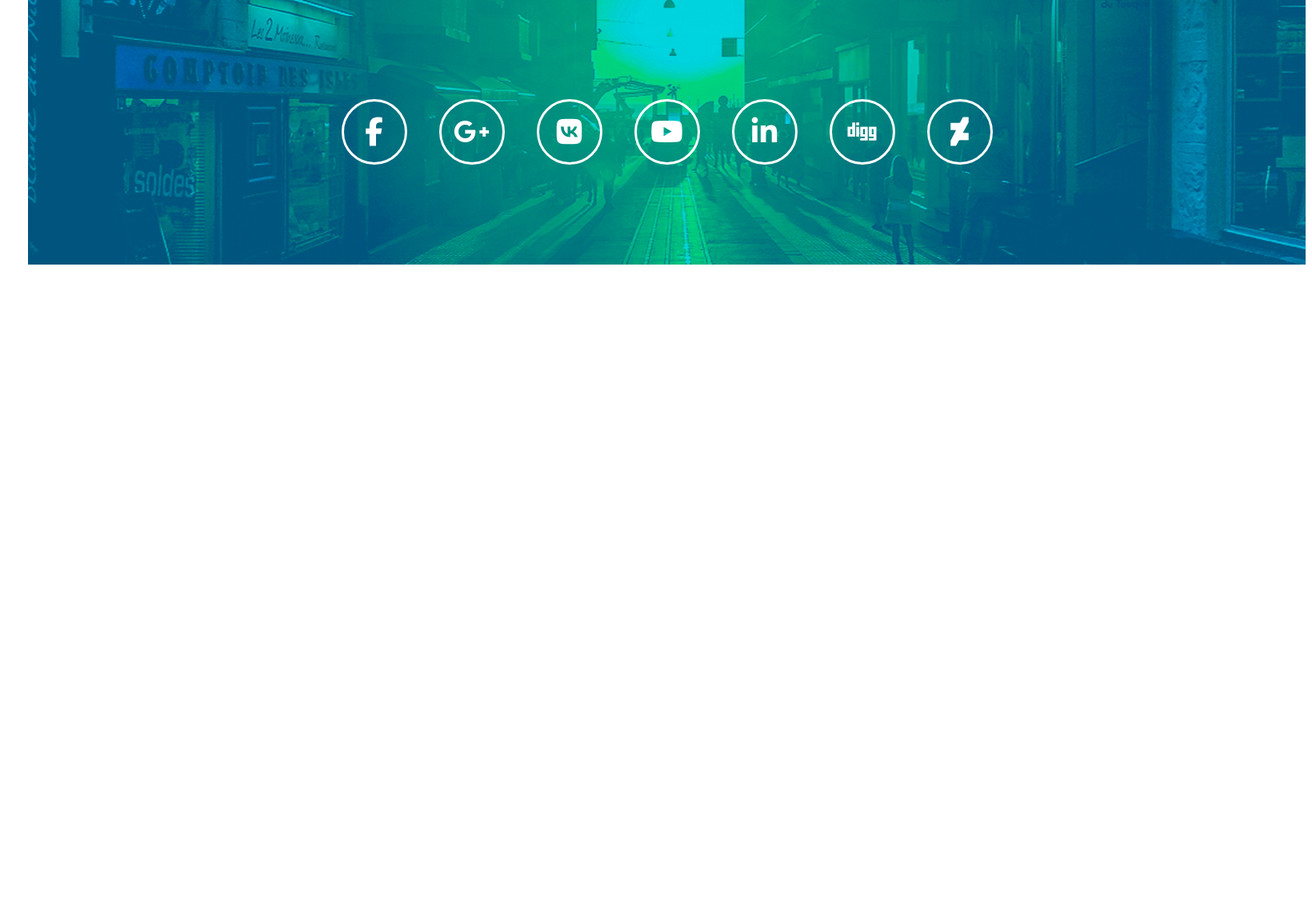
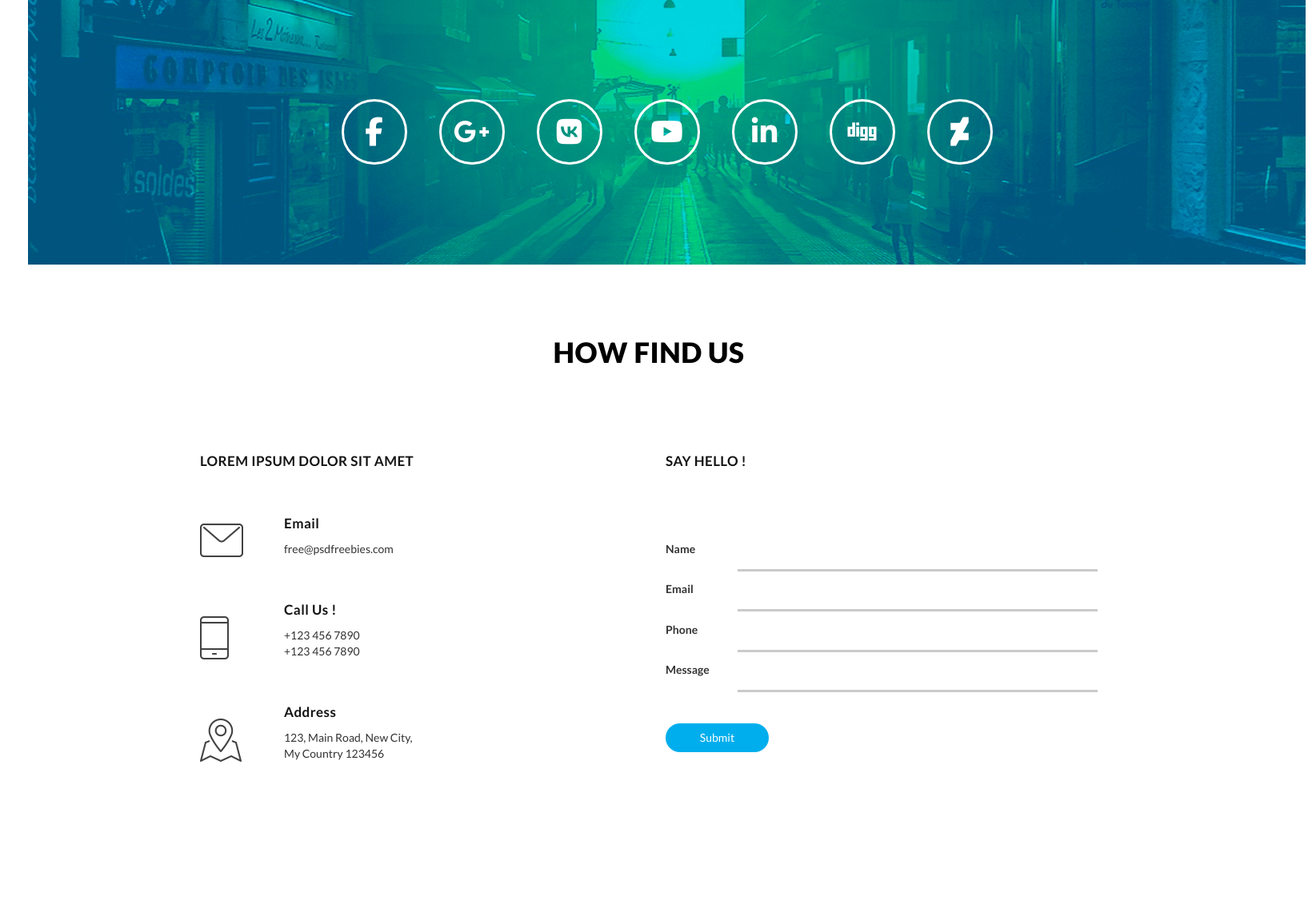
Before and after one commit to Jhon-Mosk/Portfolio, a PHP site: page / in a window 1640 px wide. Shown: the part 4056-5207 px from the top of the page at 80% size. Run offline with PHP 8.4, Linux system fonts and the light colour scheme; some libraries are stand-ins or nearby versions; some web fonts are replaced.

Commit message:
section "HOW FIND US" complete

```diff
--- a/Creative Agency Website/index.html
+++ b/Creative Agency Website/index.html
@@ -220,8 +220,38 @@
         <a href="http://digg.com/" target="_blank"><i class="fab fa-digg"></i></a>
         <a href="https://www.deviantart.com/" target="_blank"><i class="fab fa-deviantart"></i></a>
     </section>
-    <section>
-
+    <section class="how-find-us">
+      <h1 class="how-find-us-title">HOW FIND US</h1>
+      <div class="contact">
+        <h2>Lorem ipsum dolor sit amet</h2>
+        <ul>
+          <li>
+            <h3>Email</h3>
+            <span>free@psdfreebies.com</span>
+          </li>
+          <li>
+            <h3>Call Us !</h3>
+            <span>+123 456 7890<br>
+            +123 456 7890</span>
+          </li>
+          <li>
+            <h3>Address</h3>
+            <span>123, Main Road, New City,<br> My Country 123456</span>
+          </li>
+        </ul>
+      </div>
+      <form action="#" method="post">
+        <h2>say hello !</h2>
+        <label for="name">Name</label>
+        <input id="name" type="text" required>
+        <label for="email">Email</label>
+        <input id="email" type="email" required>
+        <label for="phone">Phone</label>
+        <input id="phone" type="tel" required>
+        <label for="message">Message</label>
+        <input id="message" type="text" required>
+        <a class="is-button" href="#">Submit</a>
+      </form>
     </section>
     <section>
 
--- a/Creative Agency Website/styles/style.css
+++ b/Creative Agency Website/styles/style.css
@@ -397,3 +397,91 @@ body {
   border-radius: 50%;
   text-align: center;
 }
+.how-find-us {
+  display: grid;
+  grid-template-columns: 1fr 2fr;
+  padding: 70px 260px 80px 215px;
+  font-family: 'Lato', sans-serif;
+}
+.how-find-us .how-find-us-title {
+  color: #000000;
+  font-size: 35px;
+  font-weight: 900;
+  text-transform: uppercase;
+  letter-spacing: 0.55px;
+  grid-column-start: 1;
+  grid-column-end: 3;
+  justify-self: center;
+  margin-bottom: 85px;
+}
+.how-find-us h2 {
+  color: #151515;
+  font-size: 17px;
+  font-weight: 700;
+  line-height: 24px;
+  text-transform: uppercase;
+  letter-spacing: 0.42px;
+  margin-bottom: 54px;
+}
+.how-find-us .contact {
+  width: 270px;
+}
+.how-find-us .contact ul {
+  list-style: none;
+  padding-left: 0;
+}
+.how-find-us .contact ul li {
+  padding-left: 105px;
+  margin-bottom: 54px;
+}
+.how-find-us .contact ul li:nth-child(1) {
+  background: url(../images/Icon4.png) no-repeat;
+  background-position-y: bottom;
+}
+.how-find-us .contact ul li:nth-child(2) {
+  background: url(../images/Icon5.png) no-repeat;
+  background-position-y: bottom;
+}
+.how-find-us .contact ul li:nth-child(3) {
+  background: url(../images/Icon6.png) no-repeat;
+  background-position-y: bottom;
+  margin-bottom: 0;
+}
+.how-find-us .contact h3 {
+  color: #141414;
+  font-size: 17px;
+  font-weight: 700;
+  line-height: 24px;
+  letter-spacing: 0.42px;
+}
+.how-find-us .contact h3 span {
+  color: #585858;
+  font-size: 16px;
+  line-height: 24px;
+  letter-spacing: 0.4px;
+}
+.how-find-us form {
+  justify-self: end;
+  width: 540px;
+  display: grid;
+  grid-template-columns: 90px 1fr;
+}
+.how-find-us form h2 {
+  grid-column-start: 1;
+  grid-column-end: 3;
+}
+.how-find-us form label {
+  align-self: center;
+}
+.how-find-us form input {
+  border: none;
+  border-bottom: 3px solid #cacaca;
+  color: #585858;
+  font-size: 17px;
+  line-height: 24px;
+  letter-spacing: 0.42px;
+}
+.how-find-us form input:focus {
+  outline: none;
+  border-bottom: 3px solid #029e24;
+}
--- a/Creative Agency Website/styles/style.less
+++ b/Creative Agency Website/styles/style.less
@@ -470,3 +470,107 @@ body {
         text-align: center;
     }
 }
+
+.how-find-us {
+    display: grid;
+    grid-template-columns: 1fr 2fr;
+    padding: 70px 260px 80px 215px;
+    font-family: 'Lato', sans-serif;
+
+    .how-find-us-title {
+        color: #000000;
+        font-size: 35px;
+        font-weight: 900;
+        text-transform: uppercase;
+        letter-spacing: 0.55px;
+        grid-column-start: 1;
+        grid-column-end: 3;
+        justify-self: center;
+        margin-bottom: 85px;
+    }
+
+    h2 {
+        color: #151515;
+        font-size: 17px;
+        font-weight: 700;
+        line-height: 24px;
+        text-transform: uppercase;
+        letter-spacing: 0.42px;
+        margin-bottom: 54px;
+    }
+
+    .contact {
+        width: 270px;
+
+        ul {
+           list-style: none;
+           padding-left: 0;
+
+            li {
+                padding-left: 105px;
+                margin-bottom: 54px;
+            }
+
+            li:nth-child(1) {
+                background: url(../images/Icon4.png) no-repeat;
+                background-position-y: bottom;
+            }
+
+            li:nth-child(2) {
+                background: url(../images/Icon5.png) no-repeat;
+                background-position-y: bottom;
+            }
+
+            li:nth-child(3) {
+                background: url(../images/Icon6.png) no-repeat;
+                background-position-y: bottom;
+                margin-bottom: 0;
+            }
+        }
+
+        h3 {
+            color: #141414;
+            font-size: 17px;
+            font-weight: 700;
+            line-height: 24px;
+            letter-spacing: 0.42px;
+
+            span {
+                color: #585858;
+                font-size: 16px;
+                line-height: 24px;
+                letter-spacing: 0.4px;
+            }
+        }
+    }
+
+    form {
+        justify-self: end;
+        width: 540px;
+        display: grid;
+        grid-template-columns: 90px 1fr;
+
+        h2 {
+            grid-column-start: 1;
+            grid-column-end: 3;
+        }
+
+        label {
+            align-self: center;
+        }
+
+        input {
+            border: none;
+            border-bottom: 3px solid #cacaca;
+            color: #585858;
+            font-size: 17px;
+            line-height: 24px;
+            letter-spacing: 0.42px;
+
+            &:focus {
+                outline: none;
+                border-bottom: 3px solid #029e24;
+            }
+        }
+    }
+}
```
Also changed, not shown: Creative Agency Website/images/Icon4.png (added), Creative Agency Website/images/Icon5.png (added), Creative Agency Website/images/Icon6.png (added).
